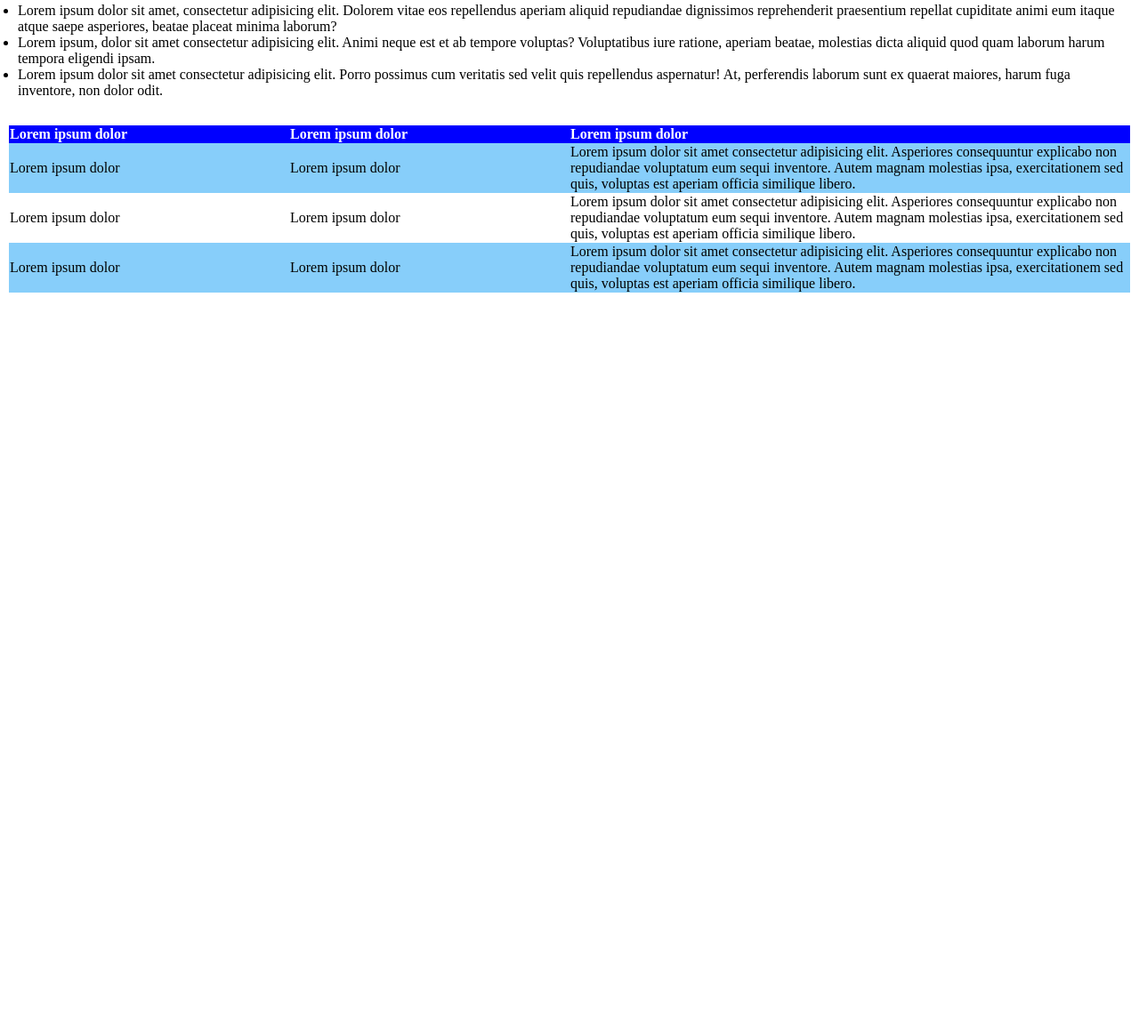
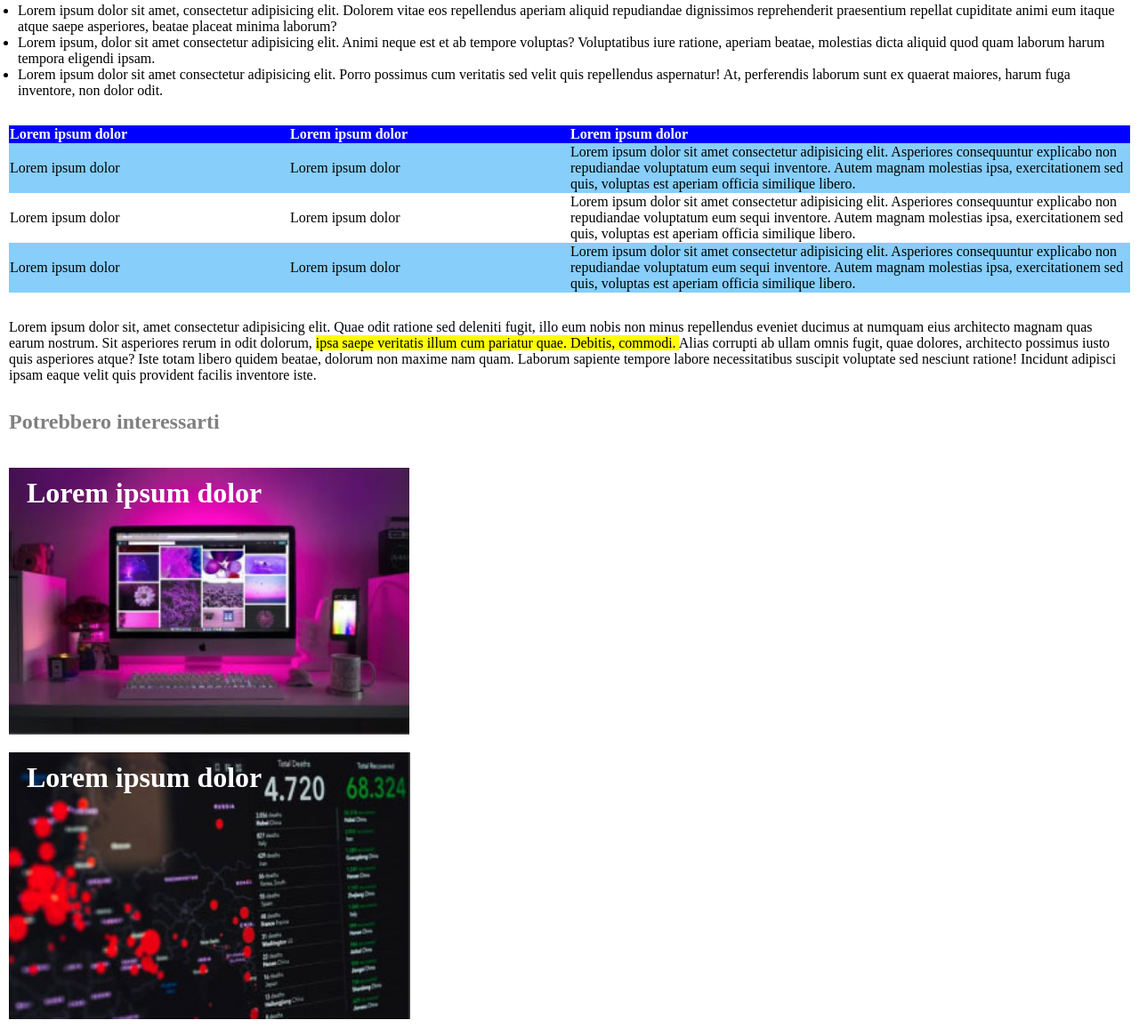
Before and after one commit to dominici94/html-css-booleaner, a plain HTML site: page index.html in a window 1280 px wide. Shown: the part 877-2033 px from the top of the page at 89% size. Before the commit the page ends 1216 px from the top, so only its background shows below. Drawn offline with Linux system fonts and the light colour scheme.

Commit message:
sezione finale

```diff
--- a/CSS/style.css
+++ b/CSS/style.css
@@ -20,7 +20,7 @@ main{
     margin-left: 10px;
 }
 
-#title{
+.title{
     color: gray;
 }
 
@@ -68,3 +68,28 @@ thead{
 .long{
     width: 50%;
 }
+
+.img-container{
+    margin-top: 20px;
+}
+
+#monitor{
+    height: 300px;
+    background-image: url(../img/monitor.jpg);
+    background-size: contain;
+    background-repeat: no-repeat;
+}
+
+#grafico{
+    height: 300px;
+    background-image: url(../img/graph.jpg);
+    background-size: contain;
+    background-repeat: no-repeat;
+}
+
+.scritta-img{
+    color: white;
+    padding-top: 10px;
+    padding-left: 20px;
+    font-size: 2em;
+}
--- a/index.html
+++ b/index.html
@@ -21,7 +21,7 @@
     <main>
 
         <!-- inizio sezione titolo -->
-        <section id="title">
+        <section class="title">
             <h1>Internet deve essere al servizio del "bene pubblico": il manifesto di Tim Berners-Lee</h1>
             <h2>Scritto da <span id="color-title">The Booleaner</span></h4>
             <h4>il 10/10/2020</h6>
@@ -89,13 +89,28 @@
         </table>
         <!-- fine tabella -->
 
+        <!-- inizio sezione finale -->
+        <section>
+            <p class="separate">Lorem ipsum dolor sit, amet consectetur adipisicing elit. Quae odit ratione sed deleniti fugit, illo eum nobis non minus repellendus eveniet ducimus at numquam eius architecto magnam quas earum nostrum.
+                Sit asperiores rerum in odit dolorum, <span class="yellow-par">ipsa saepe veritatis illum cum pariatur quae. Debitis, commodi. </span>Alias corrupti ab ullam omnis fugit, quae dolores, architecto possimus iusto quis asperiores atque?
+                Iste totam libero quidem beatae, dolorum non maxime nam quam. Laborum sapiente tempore labore necessitatibus suscipit voluptate sed nesciunt ratione! Incidunt adipisci ipsam eaque velit quis provident facilis inventore iste.
+            </p>
+
+            <h2 class="title">Potrebbero interessarti</h2>
+
+            <br>
+
+            <div id="monitor" class="img-container">
+                <h2 class="scritta-img">Lorem ipsum dolor</h2>
+            </div>
+            <div id="grafico" class="img-container">
+                <h2 class="scritta-img">Lorem ipsum dolor</h2>
+            </div>
+
+        </section>
+        <!-- fine sezione finale -->
+
     </main>
     <!-- fine main -->
-
-    <!-- inizio footer -->
-    <footer>
-
-    </footer>
-    <!-- fine footer -->
 </body>
 </html>
```
